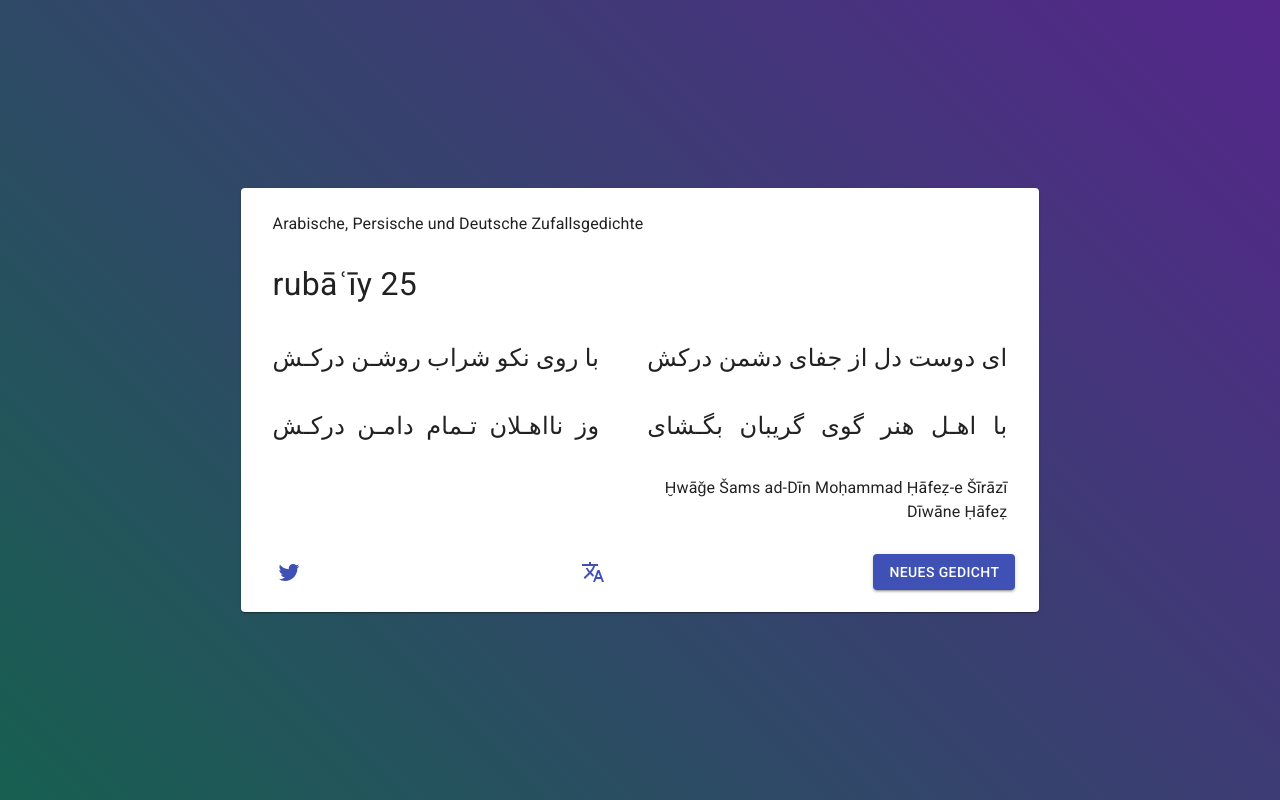
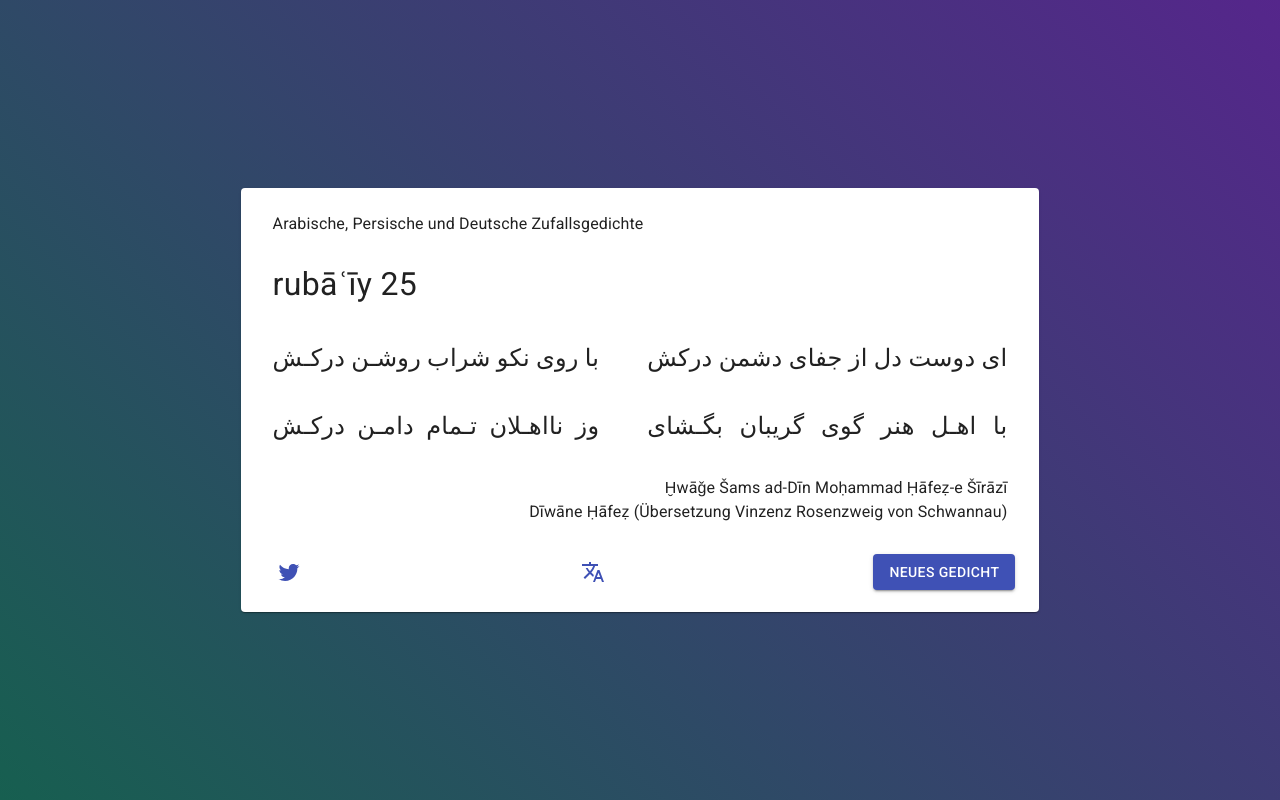
Before and after one commit to Dmnk28/quote-machine, a React (Create React App) app in the folder quote/: page / in a window 1280 px wide. Built offline with nearby package versions, Linux system fonts and the light colour scheme.

Commit message:
Added (Übersetzung Vinzenz Rosenzweig von Schwannau) to the Poems he translated

```diff
--- a/quote/src/data/_poems.js
+++ b/quote/src/data/_poems.js
@@ -14,7 +14,7 @@ const poems = [
         author:     'Ḫwāǧe Šams ad-Dīn Moḥammad Ḥāfeẓ-e Šīrāzī',
         death:      '(† ca. 1390 n. Chr. / 792 d. H.)',
         autlink:    'https://en.wikipedia.org/wiki/Hafez',
-        source:     'Dīwāne Ḥāfeẓ'
+        source:     'Dīwāne Ḥāfeẓ (Übersetzung Vinzenz Rosenzweig von Schwannau)'
     },
     {
         title:      'rubāʿīy 25',
@@ -23,16 +23,16 @@ const poems = [
         author:     'Ḫwāǧe Šams ad-Dīn Moḥammad Ḥāfeẓ-e Šīrāzī',
         death:      '(† ca. 1390 n. Chr. / 792 d. H.)',
         autlink:    'https://en.wikipedia.org/wiki/Hafez',
-        source:     'Dīwāne Ḥāfeẓ'
+        source:     'Dīwāne Ḥāfeẓ (Übersetzung Vinzenz Rosenzweig von Schwannau)'
     },
     {
         title:      'rubāʿīy 33',
         textor:     '<div class="qasida"><div class="sadr">ای شرمزده غنچه مـسـتور از تو</div><div class="ajuz">حیران و خجل نرگس مخـمور از تو</div><div class="sadr">گـل با تو برابری کـجا یارد کرد</div><div class="ajuz">کو نور ز مـه دارد و مـه نور از تو</div></div>',
         textde:     '<p>Du, vor dem die keusche Knospe sich errötend neigt<br/>Und die trunkene Narzisse Scham und Staunen zeig!</p><p>Kann mit dir doch selbst die Rose sich vergleichen nicht,<br/>Denn sie borget von dem Monde, er von dir das Licht.</p>',
-        author:     'Ḫwāǧe Šams ad-Dīn Moḥammad Ḥāfeẓ-e Šīrāzī',
+        author:     'Ḫwāǧe Šams ad-Dīn Moḥammad Ḥāfeẓ-e Šīrāzī (Übersetzung Vinzenz Rosenzweig von Schwannau)',
         death:      '(† ca. 1390 n. Chr. / 792 d. H.)',
         autlink:    'https://en.wikipedia.org/wiki/Hafez',
-        source:     'Dīwāne Ḥāfeẓ'
+        source:     'Dīwāne Ḥāfeẓ (Übersetzung Vinzenz Rosenzweig von Schwannau)'
     },
     /*
     {
```
